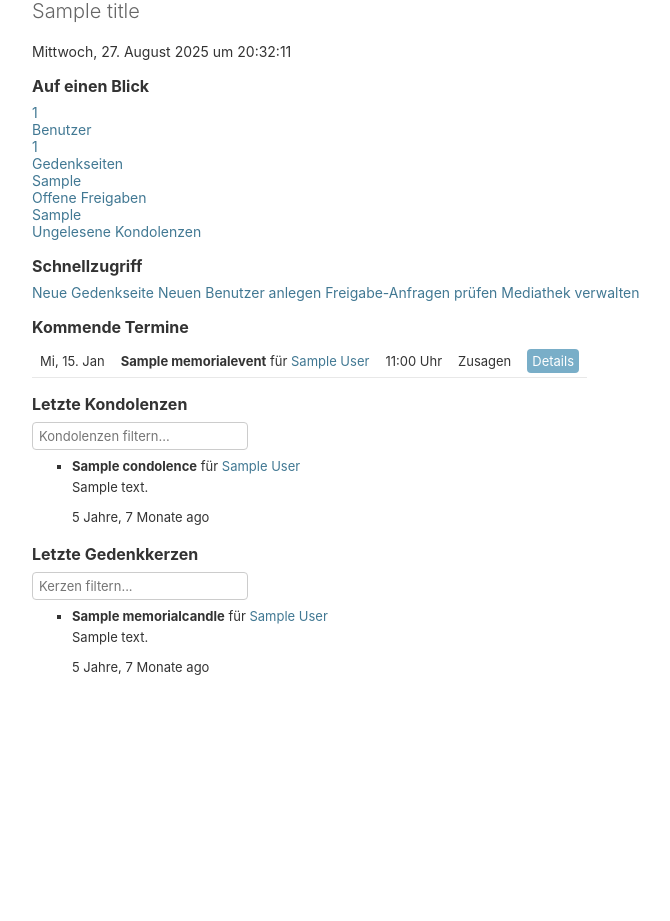
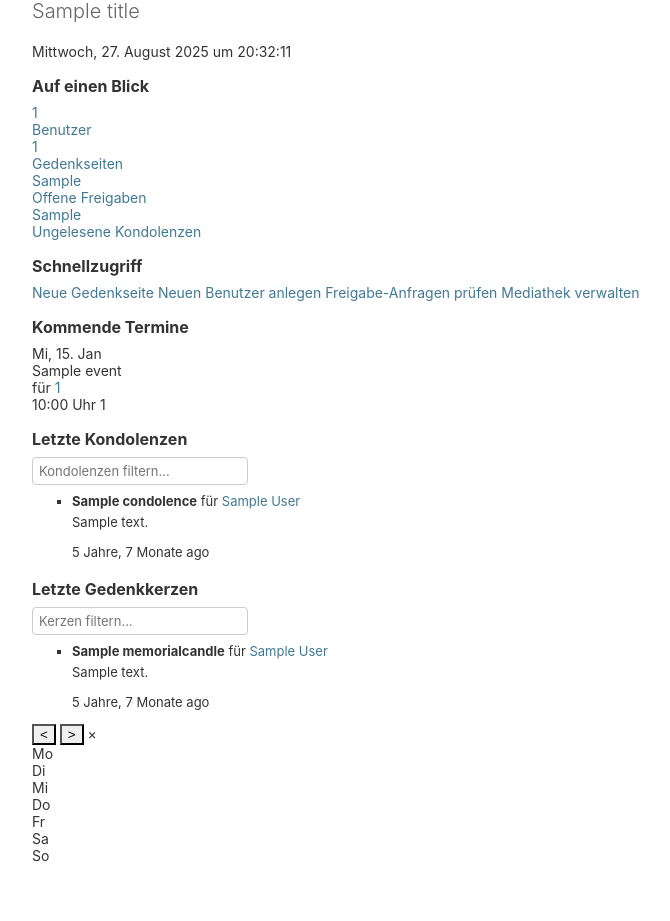
Before and after one commit to philipppollak855/gedenken, a Django app: template backend/api/templates/admin/dashboard.html in a window 1280 px wide. Shown: the part 151-1072 px from the top of the page, without its empty margins (8-678 px from the left). Before the commit the page ends 826 px from the top, so only its background shows below. Run offline with Django 4.2, Linux system fonts and the light colour scheme; tables that the repository leaves empty hold one stand-in row (values such as "Sample post"); the template is opened without the code that fills it: values that come from a table or form of the project are taken from there, most other values are stand-ins (such as "Sample title", 1, 10 or a date in 2020).

Commit message:
settings

```diff
--- a/backend/api/templates/admin/dashboard.html
+++ b/backend/api/templates/admin/dashboard.html
@@ -51,23 +51,24 @@
         </div>
 
         <div class="dashboard-widget activity-widget full-width">
-            <h2>Kommende Termine</h2>
-            <div class="activity-list scrollable">
-                <table>
-                    <tbody>
-                        {% for event in upcoming_events %}
-                        <tr>
-                            <td><span class="event-date">{{ event.date|date:"D, d. M" }}</span></td>
-                            <td><strong>{{ event.title }}</strong> für <a href="{% url 'admin:api_memorialpage_change' event.page.pk %}">{{ event.page }}</a></td>
-                            <td><span class="meta">{{ event.date|date:"H:i" }} Uhr</span></td>
-                            <td><span class="meta">{{ event.attendee_count }} Zusagen</span></td>
-                            <td><a href="{% url 'admin:api_memorialevent_change' event.pk %}" class="button">Details</a></td>
-                        </tr>
-                        {% empty %}
-                        <tr><td colspan="5">Keine kommenden Termine gefunden.</td></tr>
-                        {% endfor %}
-                    </tbody>
-                </table>
+            <div class="widget-header">
+                <h2>Kommende Termine</h2>
+                <i class="fas fa-calendar-alt calendar-icon" id="open-calendar-modal"></i>
+            </div>
+            <div class="event-grid">
+                {% for event in upcoming_events_grid %}
+                <div class="event-card">
+                    <div class="event-card-date">{{ event.date|date:"D, d. M" }}</div>
+                    <div class="event-card-title">{{ event.title }}</div>
+                    <div class="event-card-page">für <a href="{% url 'admin:api_memorialpage_change' event.page.pk %}">{{ event.page }}</a></div>
+                    <div class="event-card-footer">
+                        <span><i class="fas fa-clock"></i> {{ event.date|date:"H:i" }} Uhr</span>
+                        <span><i class="fas fa-users"></i> {{ event.attendee_count }}</span>
+                    </div>
+                </div>
+                {% empty %}
+                <p>Keine kommenden Termine gefunden.</p>
+                {% endfor %}
             </div>
         </div>
 
@@ -106,24 +107,150 @@
                 </ul>
             </div>
         </div>
-
     </div>
 </div>
 
+<!-- Kalender Modal -->
+<div id="calendar-modal" class="modal">
+    <div class="modal-content">
+        <div class="modal-header">
+            <h2 id="calendar-month-year"></h2>
+            <div>
+                <button id="prev-month">&lt;</button>
+                <button id="next-month">&gt;</button>
+                <span class="close-modal">&times;</span>
+            </div>
+        </div>
+        <div class="calendar-grid-container">
+            <div class="calendar-header">
+                <div>Mo</div><div>Di</div><div>Mi</div><div>Do</div><div>Fr</div><div>Sa</div><div>So</div>
+            </div>
+            <div id="calendar-body" class="calendar-body"></div>
+        </div>
+        <div id="event-list-popup"></div>
+    </div>
+</div>
+
+
 <script>
+    // Live-Uhr
     function updateTime() {
         const now = new Date();
         const options = { weekday: 'long', year: 'numeric', month: 'long', day: 'numeric', hour: '2-digit', minute: '2-digit', second: '2-digit' };
-        // Format für Österreich, Deutsch
         const formattedDateTime = now.toLocaleString('de-AT', options);
         const timeElement = document.getElementById('current-datetime');
         if (timeElement) {
             timeElement.textContent = formattedDateTime;
         }
     }
-    // Update time every second
     setInterval(updateTime, 1000);
-    // Initial call to display time immediately
     updateTime();
+
+    // Kalender-Logik
+    document.addEventListener('DOMContentLoaded', function() {
+        const events = JSON.parse('{{ calendar_events_json|safe }}');
+        const modal = document.getElementById('calendar-modal');
+        const openBtn = document.getElementById('open-calendar-modal');
+        const closeBtn = document.querySelector('.close-modal');
+        const calendarBody = document.getElementById('calendar-body');
+        const monthYearEl = document.getElementById('calendar-month-year');
+        const prevMonthBtn = document.getElementById('prev-month');
+        const nextMonthBtn = document.getElementById('next-month');
+        const eventListPopup = document.getElementById('event-list-popup');
+
+        let currentDate = new Date();
+
+        function renderCalendar() {
+            calendarBody.innerHTML = '';
+            eventListPopup.style.display = 'none';
+            const year = currentDate.getFullYear();
+            const month = currentDate.getMonth();
+
+            const monthNames = ["Jänner", "Februar", "März", "April", "Mai", "Juni", "Juli", "August", "September", "Oktober", "November", "Dezember"];
+            monthYearEl.textContent = `${monthNames[month]} ${year}`;
+
+            const firstDayOfMonth = new Date(year, month, 1).getDay();
+            const daysInMonth = new Date(year, month + 1, 0).getDate();
+
+            // Korrektur für Montag als Wochenstart (getDay: 0=So, 1=Mo, ...)
+            const startOffset = (firstDayOfMonth === 0) ? 6 : firstDayOfMonth - 1;
+
+            // Leere Tage am Anfang des Monats
+            for (let i = 0; i < startOffset; i++) {
+                calendarBody.appendChild(document.createElement('div'));
+            }
+
+            // Tage des Monats
+            for (let day = 1; day <= daysInMonth; day++) {
+                const dayEl = document.createElement('div');
+                dayEl.classList.add('calendar-day');
+                dayEl.textContent = day;
+
+                const dateStr = `${year}-${String(month + 1).padStart(2, '0')}-${String(day).padStart(2, '0')}`;
+
+                if (events[dateStr]) {
+                    dayEl.classList.add('has-events');
+                    dayEl.dataset.date = dateStr;
+                }
+
+                const today = new Date();
+                if (year === today.getFullYear() && month === today.getMonth() && day === today.getDate()) {
+                    dayEl.classList.add('today');
+                }
+
+                calendarBody.appendChild(dayEl);
+            }
+        }
+
+        function showEventsForDay(dateStr, targetElement) {
+            const dayEvents = events[dateStr];
+            if (!dayEvents) return;
+
+            if (dayEvents.length === 1) {
+                window.location.href = dayEvents[0].url;
+                return;
+            }
+
+            let content = `<h4>Termine am ${new Date(dateStr).toLocaleDateString('de-AT')}</h4><ul>`;
+            dayEvents.forEach(event => {
+                content += `<li><a href="${event.url}">${event.time} - ${event.title} (${event.page})</a></li>`;
+            });
+            content += '</ul>';
+            eventListPopup.innerHTML = content;
+
+            // Positioniere das Popup neben dem geklickten Tag
+            const targetRect = targetElement.getBoundingClientRect();
+            const modalRect = modal.getBoundingClientRect();
+            eventListPopup.style.left = `${targetRect.left - modalRect.left + targetRect.width + 10}px`;
+            eventListPopup.style.top = `${targetRect.top - modalRect.top}px`;
+            eventListPopup.style.display = 'block';
+        }
+
+        openBtn.onclick = () => { modal.style.display = 'block'; renderCalendar(); };
+        closeBtn.onclick = () => { modal.style.display = 'none'; };
+        window.onclick = (event) => {
+            if (event.target == modal) {
+                modal.style.display = 'none';
+            }
+        };
+
+        prevMonthBtn.onclick = () => {
+            currentDate.setMonth(currentDate.getMonth() - 1);
+            renderCalendar();
+        };
+
+        nextMonthBtn.onclick = () => {
+            currentDate.setMonth(currentDate.getMonth() + 1);
+            renderCalendar();
+        };
+
+        calendarBody.addEventListener('click', function(e) {
+            if (e.target.classList.contains('has-events')) {
+                showEventsForDay(e.target.dataset.date, e.target);
+            } else {
+                eventListPopup.style.display = 'none';
+            }
+        });
+    });
 </script>
 {% endblock %}
```
Also changed, not shown: backend/api/admin.py (+24 -10 lines), 1 other file.
